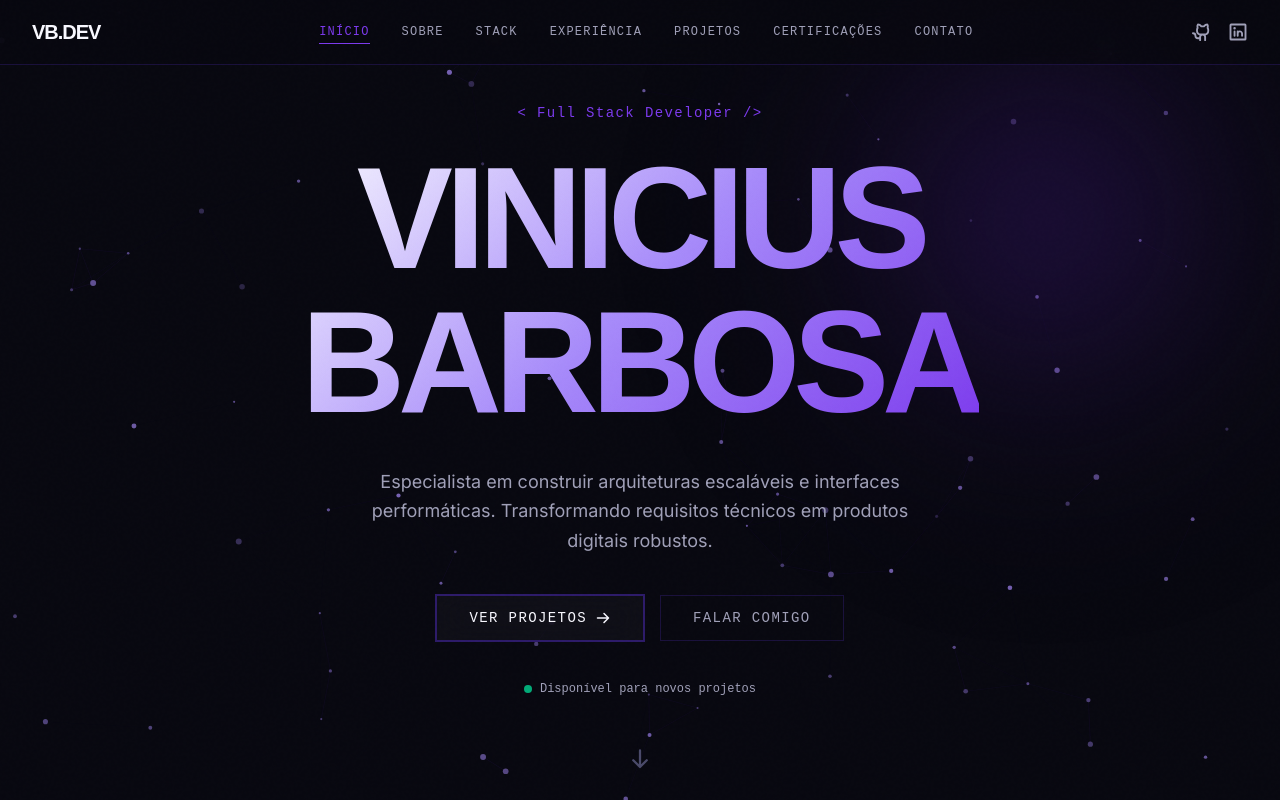
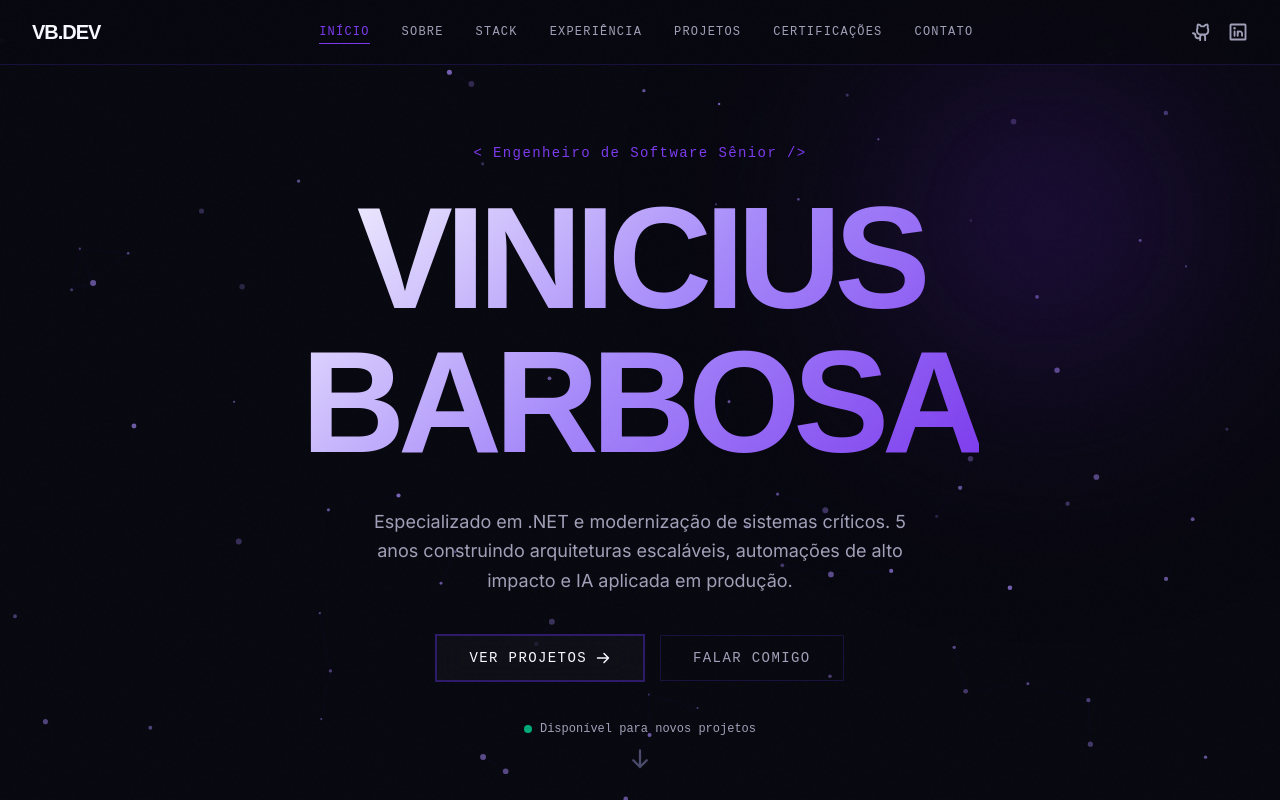
Before and after one commit to Viniirb/portifolio, a Next.js app: page / in a window 1280 px wide. Built offline with nearby package versions, Linux system fonts and the light colour scheme.

Commit message:
fix: add pt-20 to hero content and update tag/tagline from CV

```diff
--- a/src/components/sections/HeroSection.tsx
+++ b/src/components/sections/HeroSection.tsx
@@ -30,14 +30,14 @@ export function HeroSection() {
         aria-hidden="true"
       />
 
-      <div className="relative z-10 flex flex-col items-center text-center px-6 max-w-5xl mx-auto">
+      <div className="relative z-10 flex flex-col items-center text-center px-6 max-w-5xl mx-auto pt-20">
         <motion.p
           initial={{ opacity: 0, y: 20 }}
           animate={{ opacity: 1, y: 0 }}
           transition={{ duration: 0.6, delay: 0.5 }}
           className="font-mono text-sm text-purple-glow mb-6 tracking-widest"
         >
-          {'< Full Stack Developer />'}
+          {'< Engenheiro de Software Sênior />'}
         </motion.p>
 
         <motion.h1
@@ -58,8 +58,8 @@ export function HeroSection() {
           animate={{ opacity: 1, y: 0 }}
           transition={{ duration: 0.6, delay: 1.1 }}
         >
-          Especialista em construir arquiteturas escaláveis e interfaces performáticas.
-          Transformando requisitos técnicos em produtos digitais robustos.
+          Especializado em .NET e modernização de sistemas críticos.
+          5 anos construindo arquiteturas escaláveis, automações de alto impacto e IA aplicada em produção.
         </motion.p>
 
         <motion.div
```
